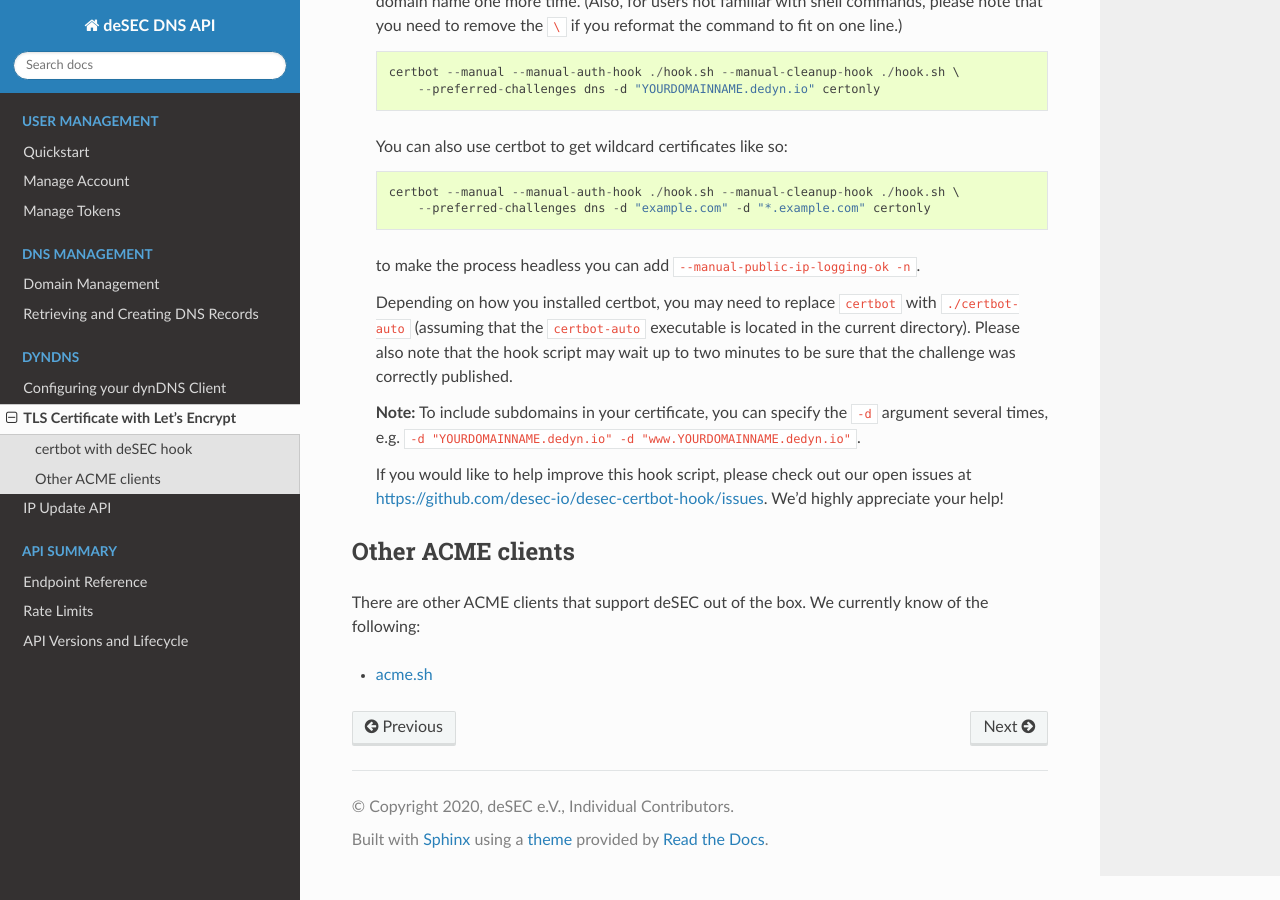
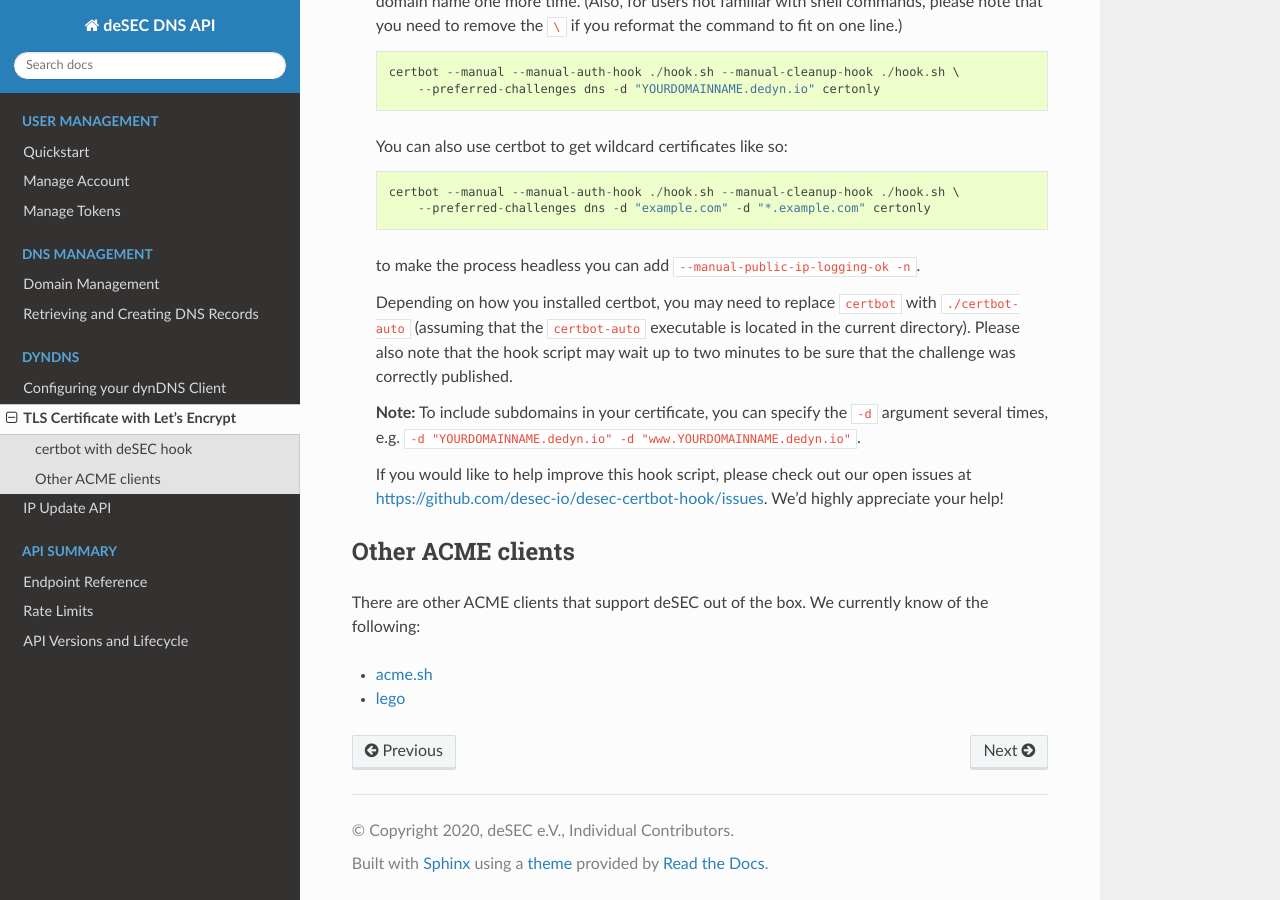
Before and after one commit to desec-io/desec-stack, a Sphinx documentation site: the page built from docs/dyndns/lets-encrypt.rst, in a window 1280 px wide and 900 px high, scrolled down 948 px. Built offline with Sphinx 7.4.7 and the Read the Docs theme 2.0.0, drawn with Linux system fonts in a browser that asks for light colours.

Commit message:
fix(docs): add lego as supported Let's Encrypt Provider

```diff
--- a/docs/dyndns/lets-encrypt.rst
+++ b/docs/dyndns/lets-encrypt.rst
@@ -76,3 +76,4 @@ There are other ACME clients that support deSEC out of the box. We currently
 know of the following:
 
 - `acme.sh <https://github.com/Neilpang/acme.sh/wiki/dnsapi#71-use-desecio>`_
+- `lego <https://github.com/go-acme/lego>`_
```
